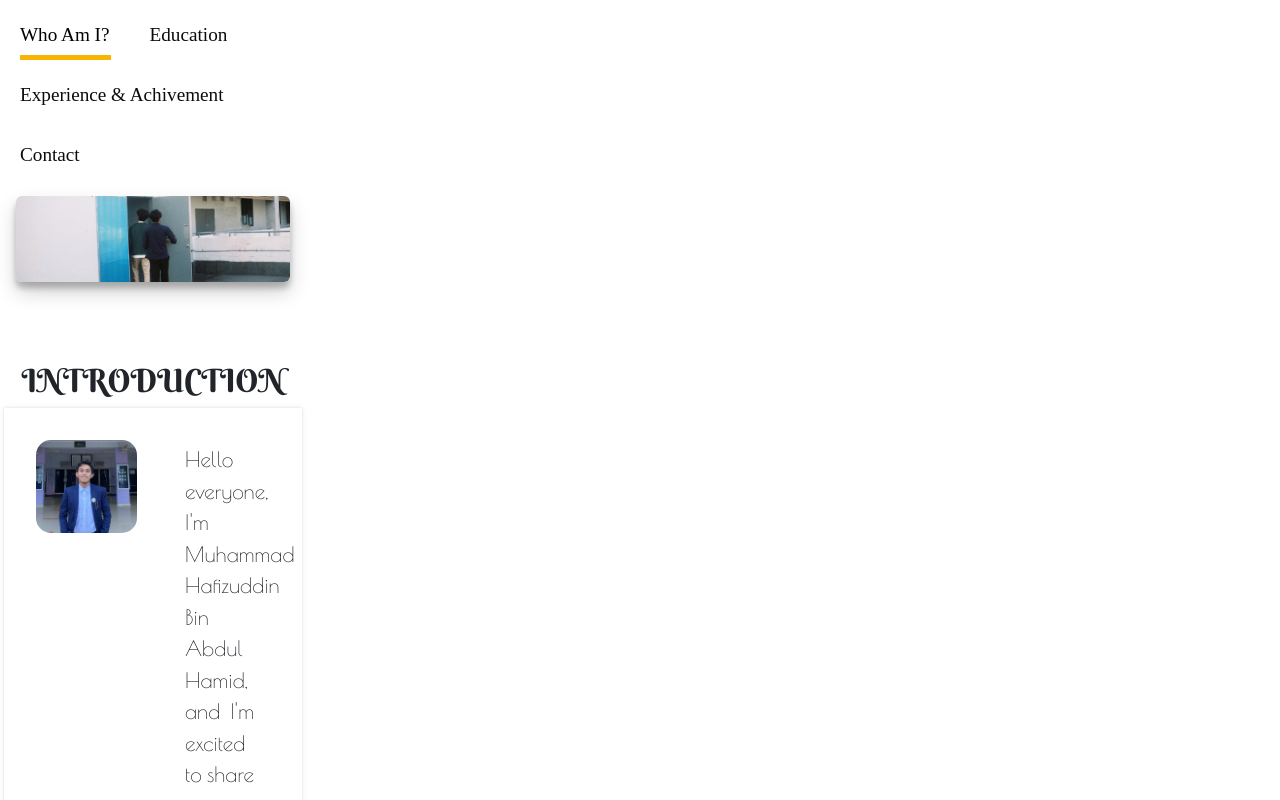
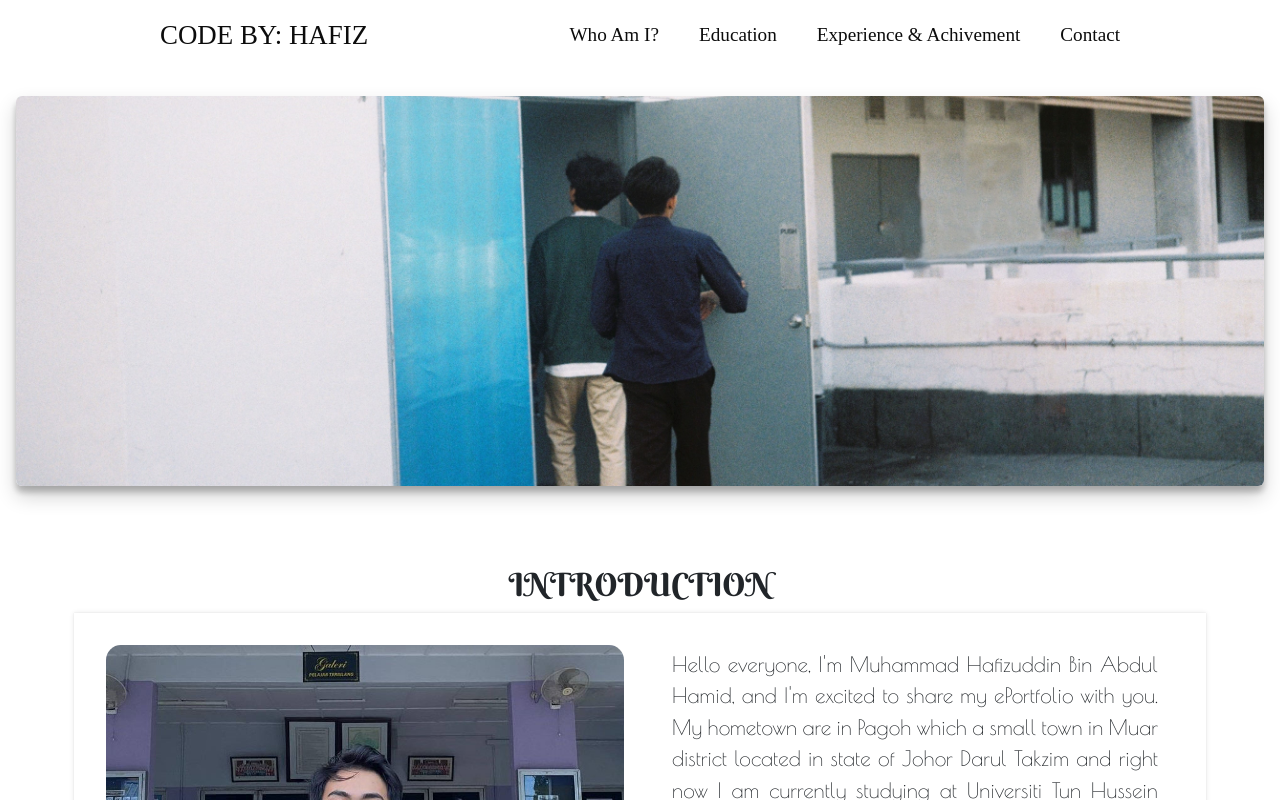
Before and after one commit to apiz23/ePortfolio, a React (Create React App) app: page / in a window 1280 px wide. Shown: the top 800 px of the page. Built offline with nearby package versions, Linux system fonts and the light colour scheme; a web font is replaced by a local one.

Commit message:
change width again

```diff
--- a/src/Main.scss
+++ b/src/Main.scss
@@ -9,7 +9,7 @@ $link-hover-color: #f8b500;
 @import url("https://fonts.googleapis.com/css?family=Open+Sans|Berkshire Swash|Poiret One|Genos|Mina|Fira Sans Condensed|Courier Prime");
 
 body {
-	width: min-content;
+	width: fit-content;
 	height: 100vh;
 	font-family: "Mina";
 }
```
